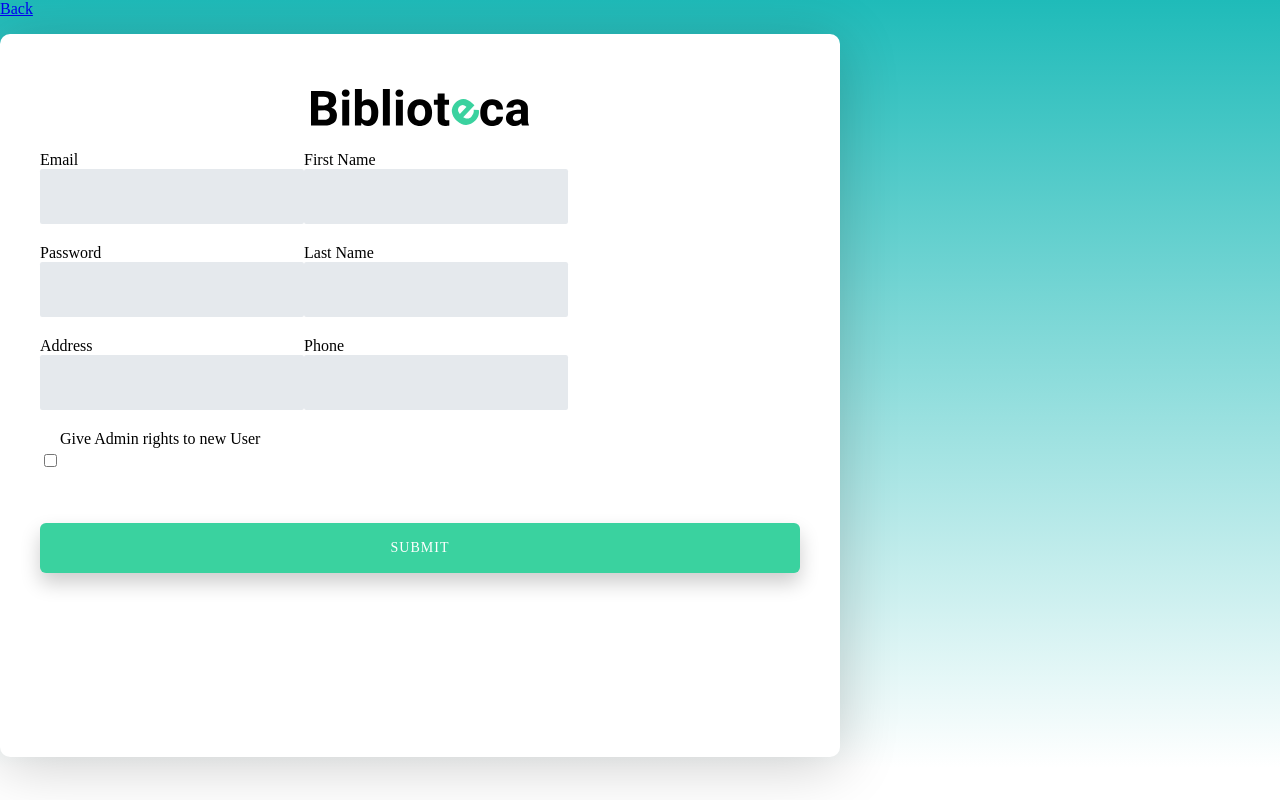
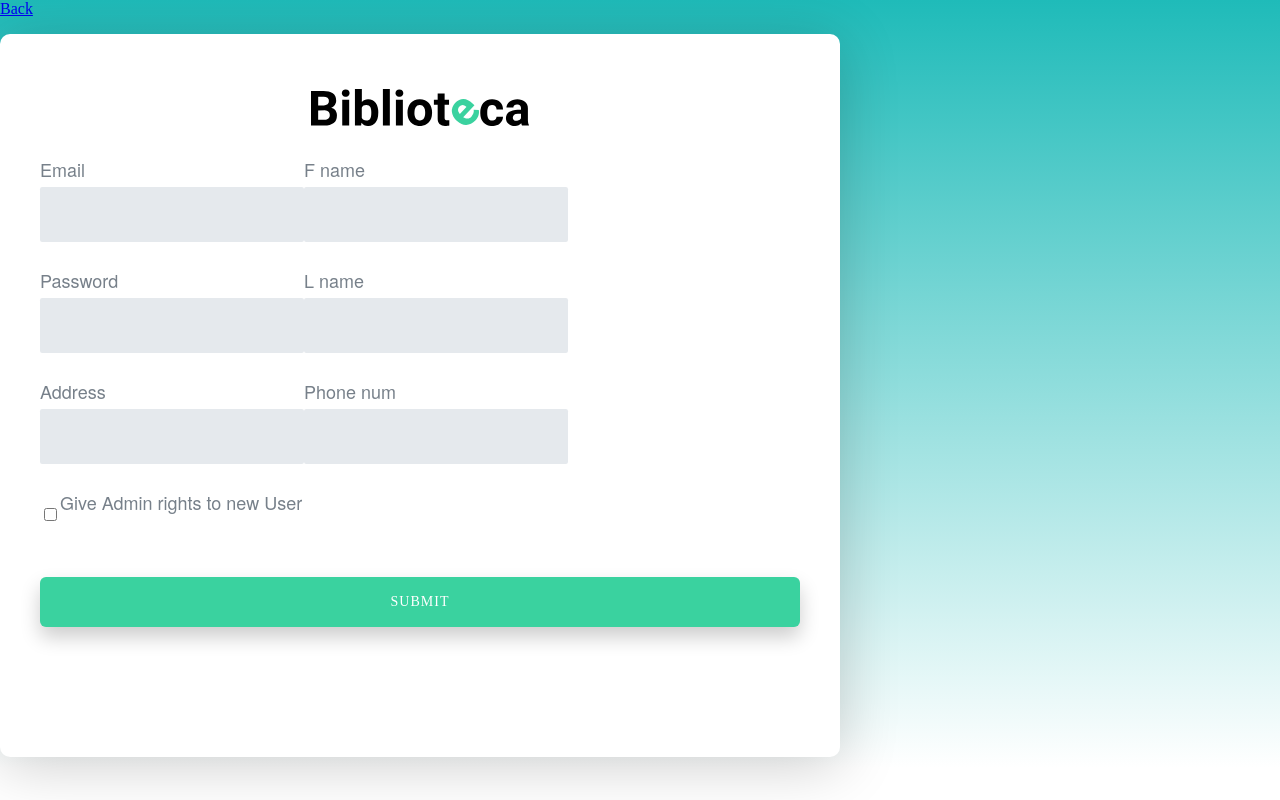
Before and after one commit to charbelchahine/biblioteca, a Django app: template biblioteca/templates/biblioteca/admin/register_users.html in a window 1280 px wide. Run offline with Django 3.2, Linux system fonts and the light colour scheme; the template is opened without the code that fills it, so the values that code supplies are empty, except form fields; tables that the repository leaves empty hold one stand-in row (values such as "Sample post"); form fields are guessed from the names that the template uses.

Commit message:
added label tags for formating

```diff
--- a/biblioteca/templates/biblioteca/admin/register_users.html
+++ b/biblioteca/templates/biblioteca/admin/register_users.html
@@ -14,19 +14,19 @@
         <img class="bibliotecaLogo" src="/static/images/bibliotecaLogo.svg" />
         {% csrf_token %}
         <div class='registerRow'>
-            <span>Email{{form.email}}</span>
-            <span>First Name{{form.f_name}}</span>
+            <span> <label>{{form.email.label}} </label> {{form.email}}</span>
+            <span><label>{{form.f_name.label}} </label> {{form.f_name}}</span>
         </div>
         <div class='registerRow'>
-                <span>Password{{form.password}}</span>
-                <span>Last Name{{form.l_name}}</span>
+                <span><label>{{form.password.label}} </label> {{form.password}}</span>
+                <span><label>{{form.l_name.label}} </label> {{form.l_name}}</span>
         </div>
         <div class='registerRow'>
-                <span>Address{{form.address}}</span>
-                <span>Phone{{form.phone_num}}</span>
+                <span> <label>{{form.address.label}} </label> {{form.address}}</span>
+                <span> <label>{{form.phone_num.label}} </label> {{form.phone_num}}</span>
         </div>
         <div class='registerRow'>
-            <span class='adminRow'>{{form.isAdmin}} Give Admin rights to new User</span>
+            <span class='adminRow'> {{form.isAdmin}} <label> Give Admin rights to new User </label></span>
         </div>
         <input class="greenCTA" type="submit" value="Submit">
     </form>
```
